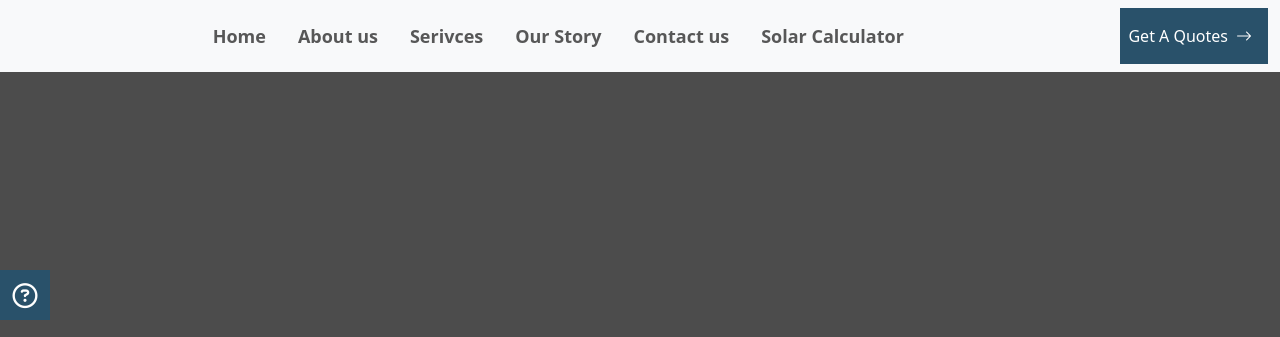
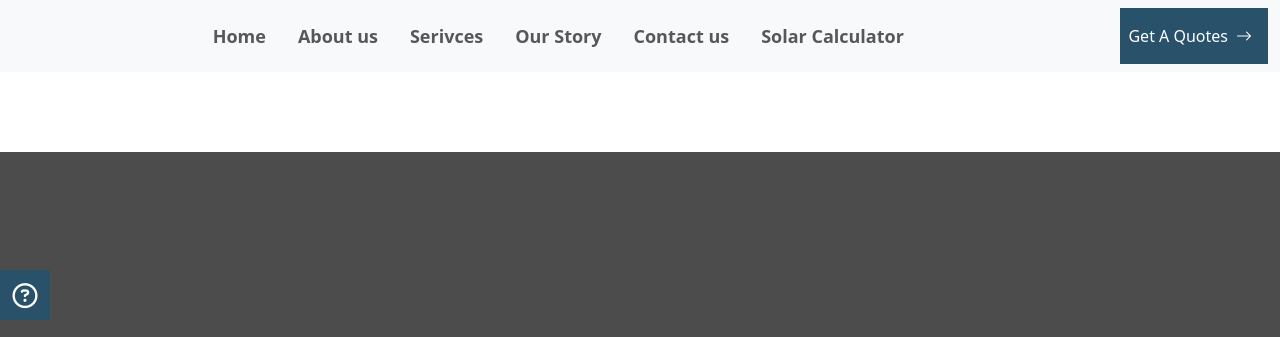
Before and after one commit to Bhagirath-Technologies/Bhagirath-brel-solar-india, a plain HTML site: page index.html in a window 1280 px wide. Shown: the top 337 px of the page. Drawn offline with nearby package versions, Linux system fonts and the light colour scheme; a script that the page names is missing.

Commit message:
first commit

```diff
--- a/assets/css/style.css
+++ b/assets/css/style.css
@@ -128,7 +128,7 @@ html {
   }
  }
 .carousel-section{
-  margin-top: -100px;
+  margin-top: -10px;
 }
  #preloader {
   position: fixed;
```
